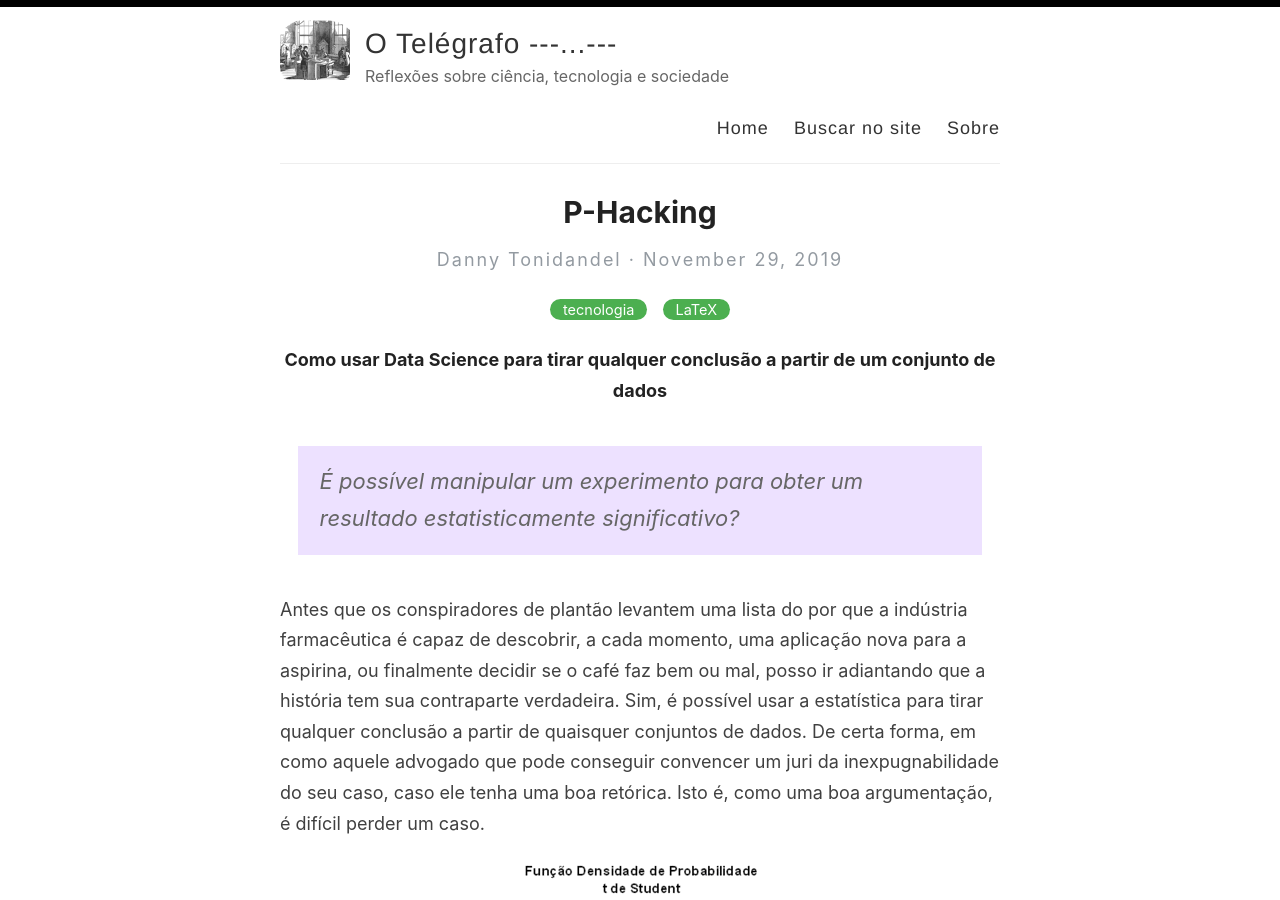
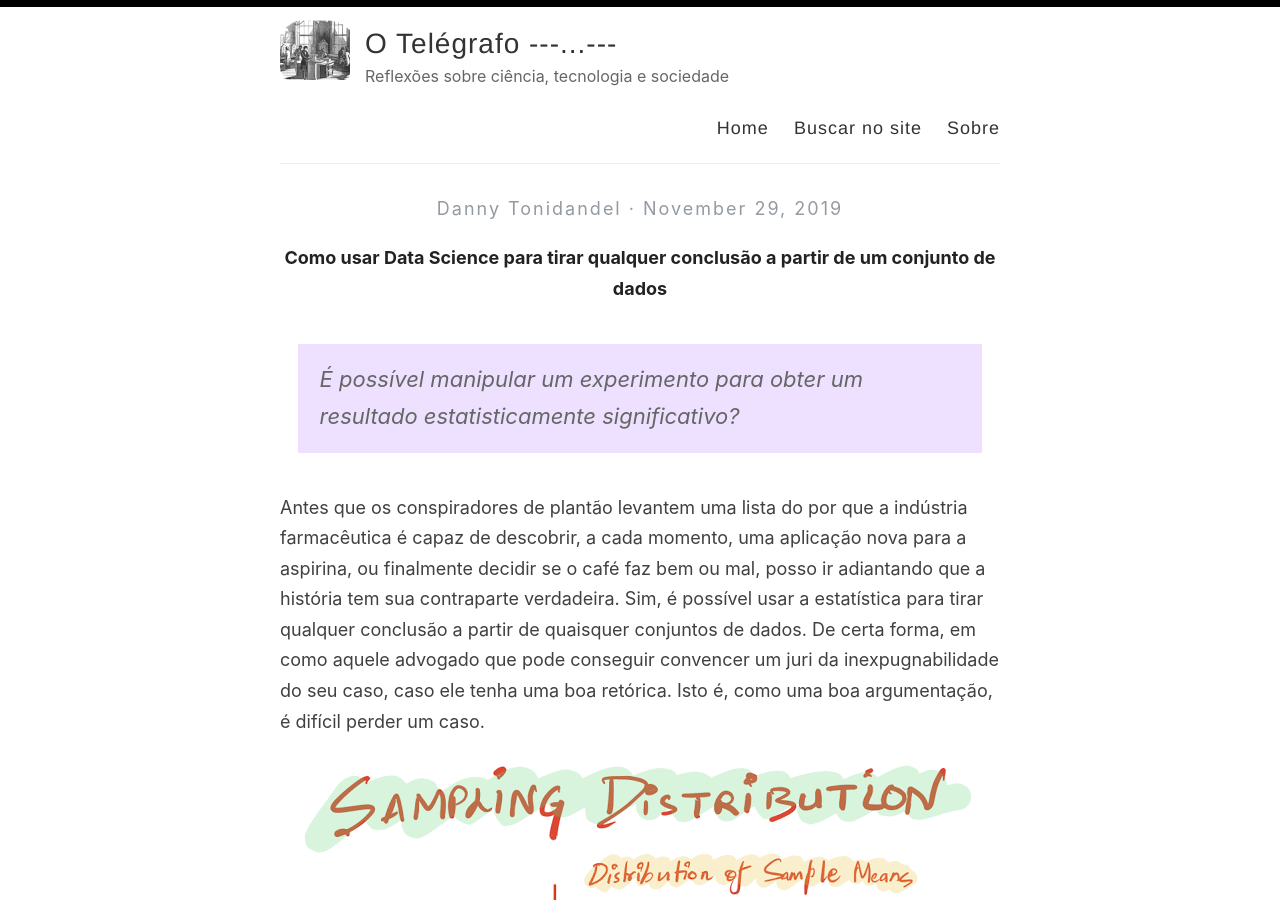
Before and after one commit to tonidandel/otelegrafo_, a Jekyll site: the page built from _posts/2019-11-29-p-hacking.md, in a window 1280 px wide and 900 px high. Built offline with Jekyll 4.4.1, drawn with Linux system fonts in a browser that asks for light colours; our own code applies the rules of GitHub Pages for plain Markdown files; formulas are drawn with MathJax 3.

Commit message:
new-post-p-hacking-altered-figure

```diff
--- a/_posts/2019-11-29-p-hacking.md
+++ b/_posts/2019-11-29-p-hacking.md
@@ -1,7 +1,7 @@
 ---
 layout: post
 title: P-Hacking
-categories: [tecnologia,LaTeX]
+categories: [data science, tecnologia,
 ---
 
 #### Como usar Data Science para tirar qualquer conclusão a partir de um conjunto de dados
@@ -10,7 +10,7 @@
 
 Antes que os conspiradores de plantão levantem uma lista do por que a indústria farmacêutica é capaz de descobrir, a cada momento, uma aplicação nova para a aspirina, ou finalmente decidir se o café faz bem ou mal, posso ir adiantando que a história tem sua contraparte verdadeira. Sim, é possível usar a estatística para tirar qualquer conclusão a partir de quaisquer conjuntos de dados. De certa forma, em como aquele advogado que pode conseguir convencer um juri da inexpugnabilidade do seu caso, caso ele tenha uma boa retórica. Isto é, como uma boa argumentação, é difícil perder um caso.
 
-![teste-t](https://otelegrafo.com/images/450px-Teste_T_Gráfico_bicaudal.gif)
+![teste-t](https://otelegrafo.com/images/p-value.png)
 
 Encontrei recentemente [uma matéria interessante da revista Nature](https://www.nature.com/articles/nature.2017.22375)([^1]), sobre a questão do "valor-p", que é um conceito bastante conhecido em *Data Science*. A ciência de dados é uma ciência eminentemente estatística e, com o auxílio da computação que propicia o trabalho com grandes volumes de dados, tem propiciado uma verdadeira revolução nesta era dos algoritmos de Inteligência Artificial. Mas voltemos ao famigerado valor-p.
 
```
Also changed, not shown: images/p-value.png (added).
